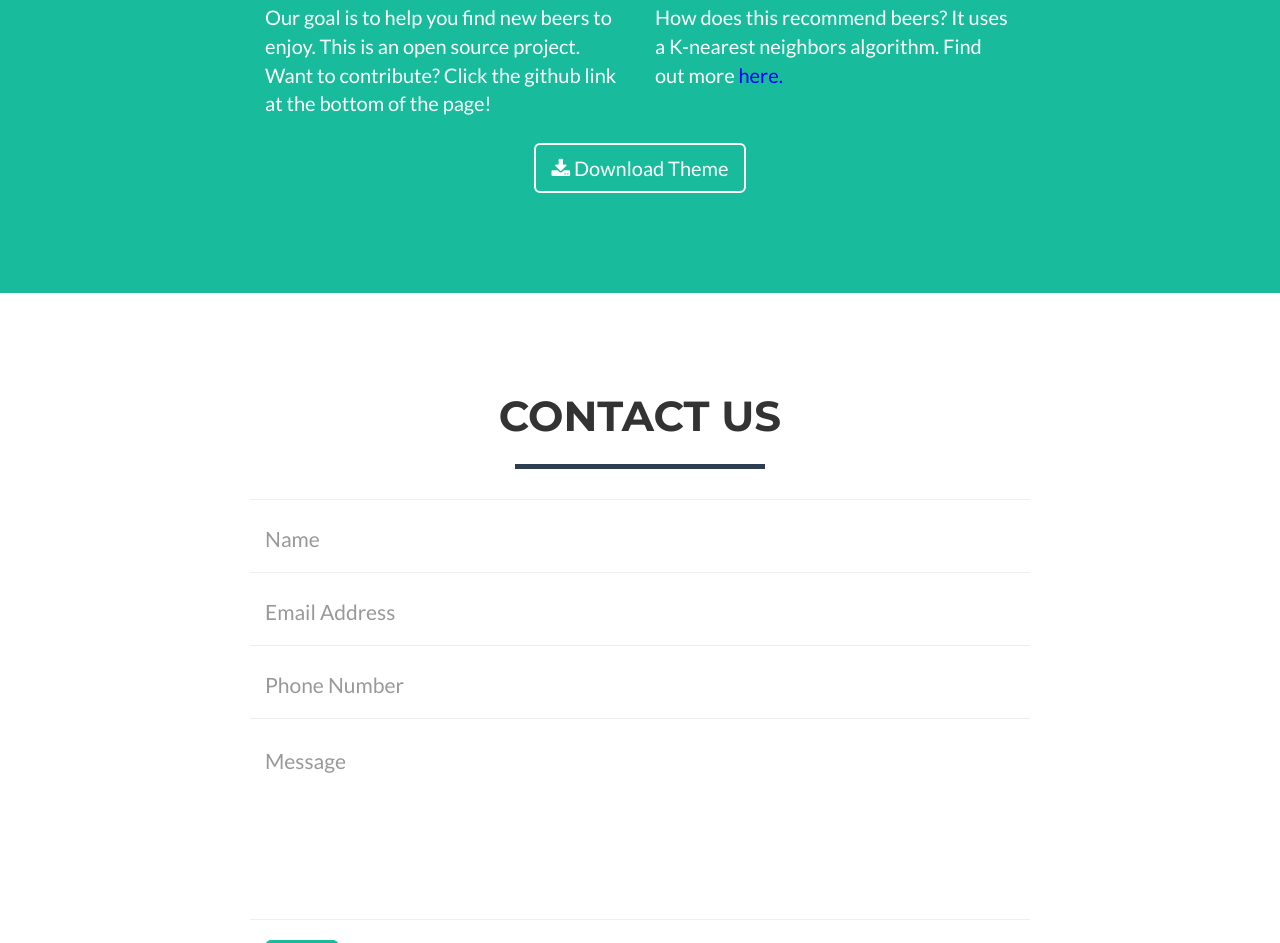
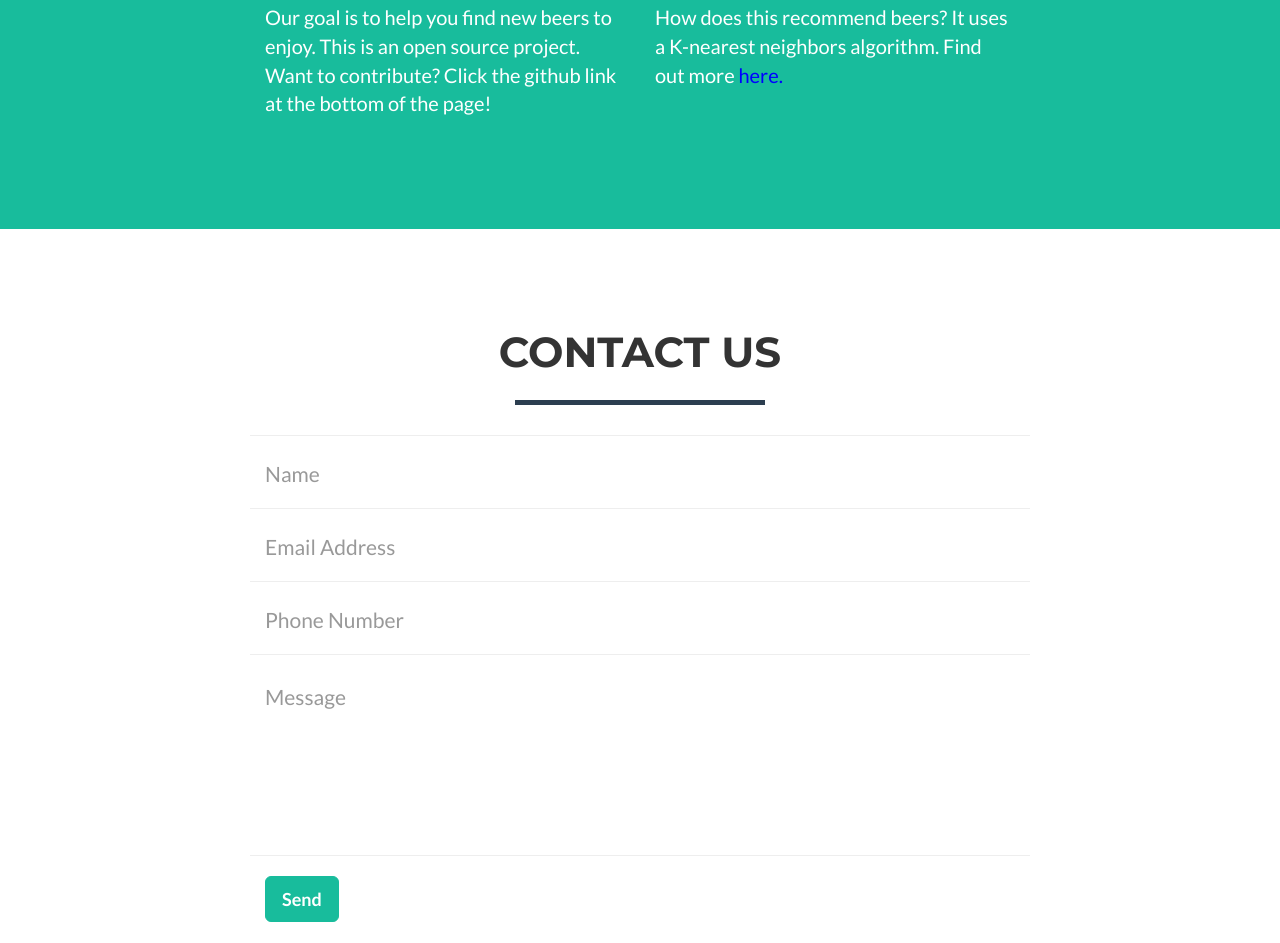
Before and after one commit to trentwoodbury/BeerRecommender, a plain HTML site: page website/templates/index.html in a window 1280 px wide. Shown: the part 1919-2862 px from the top of the page. Drawn offline with nearby package versions, Linux system fonts and the light colour scheme.

Commit message:
Remove download theme link

```diff
--- a/website/templates/index.html
+++ b/website/templates/index.html
@@ -174,9 +174,6 @@
                     <p>How does this recommend beers? It uses a K-nearest neighbors algorithm. Find out more <a href = "https://www.youtube.com/watch?v=UqYde-LULfs" style="color: blue"> here. </a></p>
                 </div>
                 <div class="col-lg-8 col-lg-offset-2 text-center">
-                    <a href="#" class="btn btn-lg btn-outline">
-                        <i class="fa fa-download"></i> Download Theme
-                    </a>
                 </div>
             </div>
         </div>
```
